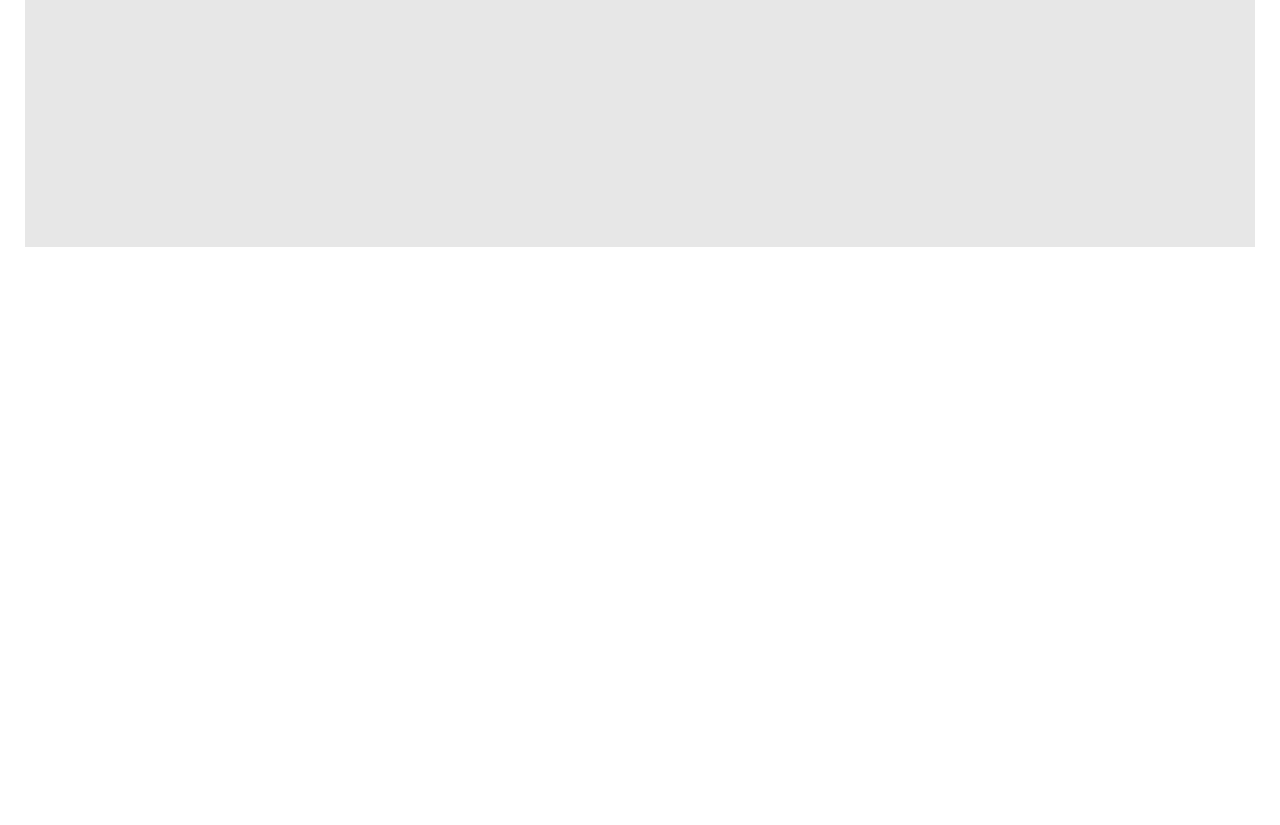
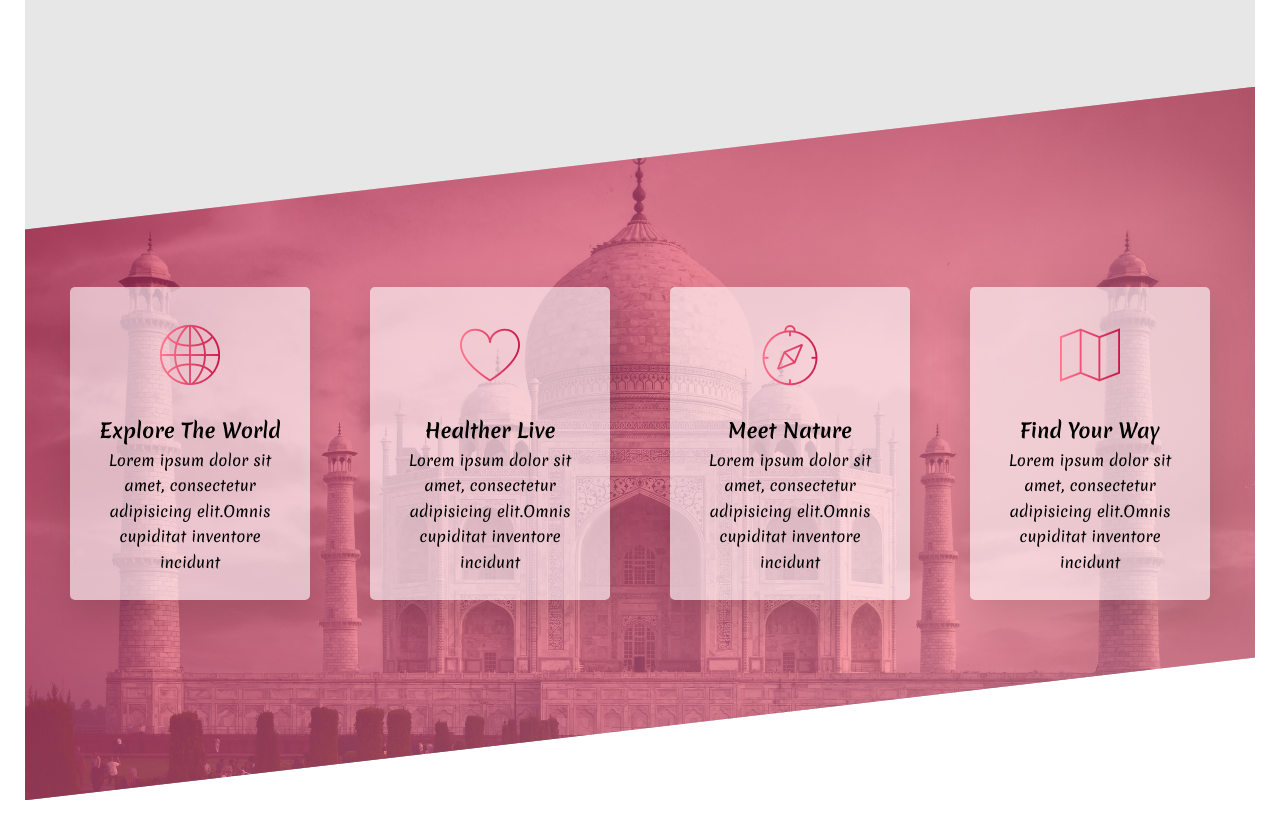
Before and after one commit to Ahmed-Roshdy-1/TOURLIFE, a website: page index.html in a window 1280 px wide. Shown: the part 1413-2238 px from the top of the page. Before the commit the page ends 1685 px from the top, so only its background shows below. Drawn offline with Linux system fonts and the light colour scheme; a web font is replaced by a local one.

Commit message:
feature section

```diff
--- /dev/null
+++ b/css/font-icon.css
@@ -0,0 +1,445 @@
+@charset "UTF-8";
+
+@font-face {
+  font-family: "linea-basic-10";
+  src:url("fonts/linea-basic-10.eot");
+  src:url("fonts/linea-basic-10.eot?#iefix") format("embedded-opentype"),
+    url("fonts/linea-basic-10.woff") format("woff"),
+    url("fonts/linea-basic-10.ttf") format("truetype"),
+    url("fonts/linea-basic-10.svg#linea-basic-10") format("svg");
+  font-weight: normal;
+  font-style: normal;
+
+}
+
+[data-icon]:before {
+  font-family: "linea-basic-10" !important;
+  content: attr(data-icon);
+  font-style: normal !important;
+  font-weight: normal !important;
+  font-variant: normal !important;
+  text-transform: none !important;
+  speak: none;
+  line-height: 1;
+  -webkit-font-smoothing: antialiased;
+  -moz-osx-font-smoothing: grayscale;
+}
+
+[class^="icon-"]:before,
+[class*=" icon-"]:before {
+  font-family: "linea-basic-10" !important;
+  font-style: normal !important;
+  font-weight: normal !important;
+  font-variant: normal !important;
+  text-transform: none !important;
+  speak: none;
+  line-height: 1;
+  -webkit-font-smoothing: antialiased;
+  -moz-osx-font-smoothing: grayscale;
+}
+
+.icon-basic-accelerator:before {
+  content: "a";
+}
+.icon-basic-alarm:before {
+  content: "b";
+}
+.icon-basic-anchor:before {
+  content: "c";
+}
+.icon-basic-anticlockwise:before {
+  content: "d";
+}
+.icon-basic-archive:before {
+  content: "e";
+}
+.icon-basic-archive-full:before {
+  content: "f";
+}
+.icon-basic-ban:before {
+  content: "g";
+}
+.icon-basic-battery-charge:before {
+  content: "h";
+}
+.icon-basic-battery-empty:before {
+  content: "i";
+}
+.icon-basic-battery-full:before {
+  content: "j";
+}
+.icon-basic-battery-half:before {
+  content: "k";
+}
+.icon-basic-bolt:before {
+  content: "l";
+}
+.icon-basic-book:before {
+  content: "m";
+}
+.icon-basic-book-pen:before {
+  content: "n";
+}
+.icon-basic-book-pencil:before {
+  content: "o";
+}
+.icon-basic-bookmark:before {
+  content: "p";
+}
+.icon-basic-calculator:before {
+  content: "q";
+}
+.icon-basic-calendar:before {
+  content: "r";
+}
+.icon-basic-cards-diamonds:before {
+  content: "s";
+}
+.icon-basic-cards-hearts:before {
+  content: "t";
+}
+.icon-basic-case:before {
+  content: "u";
+}
+.icon-basic-chronometer:before {
+  content: "v";
+}
+.icon-basic-clessidre:before {
+  content: "w";
+}
+.icon-basic-clock:before {
+  content: "x";
+}
+.icon-basic-clockwise:before {
+  content: "y";
+}
+.icon-basic-cloud:before {
+  content: "z";
+}
+.icon-basic-clubs:before {
+  content: "A";
+}
+.icon-basic-compass:before {
+  content: "B";
+}
+.icon-basic-cup:before {
+  content: "C";
+}
+.icon-basic-diamonds:before {
+  content: "D";
+}
+.icon-basic-display:before {
+  content: "E";
+}
+.icon-basic-download:before {
+  content: "F";
+}
+.icon-basic-exclamation:before {
+  content: "G";
+}
+.icon-basic-eye:before {
+  content: "H";
+}
+.icon-basic-eye-closed:before {
+  content: "I";
+}
+.icon-basic-female:before {
+  content: "J";
+}
+.icon-basic-flag1:before {
+  content: "K";
+}
+.icon-basic-flag2:before {
+  content: "L";
+}
+.icon-basic-floppydisk:before {
+  content: "M";
+}
+.icon-basic-folder:before {
+  content: "N";
+}
+.icon-basic-folder-multiple:before {
+  content: "O";
+}
+.icon-basic-gear:before {
+  content: "P";
+}
+.icon-basic-geolocalize-01:before {
+  content: "Q";
+}
+.icon-basic-geolocalize-05:before {
+  content: "R";
+}
+.icon-basic-globe:before {
+  content: "S";
+}
+.icon-basic-gunsight:before {
+  content: "T";
+}
+.icon-basic-hammer:before {
+  content: "U";
+}
+.icon-basic-headset:before {
+  content: "V";
+}
+.icon-basic-heart:before {
+  content: "W";
+}
+.icon-basic-heart-broken:before {
+  content: "X";
+}
+.icon-basic-helm:before {
+  content: "Y";
+}
+.icon-basic-home:before {
+  content: "Z";
+}
+.icon-basic-info:before {
+  content: "0";
+}
+.icon-basic-ipod:before {
+  content: "1";
+}
+.icon-basic-joypad:before {
+  content: "2";
+}
+.icon-basic-key:before {
+  content: "3";
+}
+.icon-basic-keyboard:before {
+  content: "4";
+}
+.icon-basic-laptop:before {
+  content: "5";
+}
+.icon-basic-life-buoy:before {
+  content: "6";
+}
+.icon-basic-lightbulb:before {
+  content: "7";
+}
+.icon-basic-link:before {
+  content: "8";
+}
+.icon-basic-lock:before {
+  content: "9";
+}
+.icon-basic-lock-open:before {
+  content: "!";
+}
+.icon-basic-magic-mouse:before {
+  content: "\"";
+}
+.icon-basic-magnifier:before {
+  content: "#";
+}
+.icon-basic-magnifier-minus:before {
+  content: "$";
+}
+.icon-basic-magnifier-plus:before {
+  content: "%";
+}
+.icon-basic-mail:before {
+  content: "&";
+}
+.icon-basic-mail-multiple:before {
+  content: "'";
+}
+.icon-basic-mail-open:before {
+  content: "(";
+}
+.icon-basic-mail-open-text:before {
+  content: ")";
+}
+.icon-basic-male:before {
+  content: "*";
+}
+.icon-basic-map:before {
+  content: "+";
+}
+.icon-basic-message:before {
+  content: ",";
+}
+.icon-basic-message-multiple:before {
+  content: "-";
+}
+.icon-basic-message-txt:before {
+  content: ".";
+}
+.icon-basic-mixer2:before {
+  content: "/";
+}
+.icon-basic-mouse:before {
+  content: ":";
+}
+.icon-basic-notebook:before {
+  content: ";";
+}
+.icon-basic-notebook-pen:before {
+  content: "<";
+}
+.icon-basic-notebook-pencil:before {
+  content: "=";
+}
+.icon-basic-paperplane:before {
+  content: ">";
+}
+.icon-basic-pencil-ruler:before {
+  content: "?";
+}
+.icon-basic-pencil-ruler-pen:before {
+  content: "@";
+}
+.icon-basic-photo:before {
+  content: "[";
+}
+.icon-basic-picture:before {
+  content: "]";
+}
+.icon-basic-picture-multiple:before {
+  content: "^";
+}
+.icon-basic-pin1:before {
+  content: "_";
+}
+.icon-basic-pin2:before {
+  content: "`";
+}
+.icon-basic-postcard:before {
+  content: "{";
+}
+.icon-basic-postcard-multiple:before {
+  content: "|";
+}
+.icon-basic-printer:before {
+  content: "}";
+}
+.icon-basic-question:before {
+  content: "~";
+}
+.icon-basic-rss:before {
+  content: "\\";
+}
+.icon-basic-server:before {
+  content: "\e000";
+}
+.icon-basic-server2:before {
+  content: "\e001";
+}
+.icon-basic-server-cloud:before {
+  content: "\e002";
+}
+.icon-basic-server-download:before {
+  content: "\e003";
+}
+.icon-basic-server-upload:before {
+  content: "\e004";
+}
+.icon-basic-settings:before {
+  content: "\e005";
+}
+.icon-basic-share:before {
+  content: "\e006";
+}
+.icon-basic-sheet:before {
+  content: "\e007";
+}
+.icon-basic-sheet-multiple:before {
+  content: "\e008";
+}
+.icon-basic-sheet-pen:before {
+  content: "\e009";
+}
+.icon-basic-sheet-pencil:before {
+  content: "\e00a";
+}
+.icon-basic-sheet-txt:before {
+  content: "\e00b";
+}
+.icon-basic-signs:before {
+  content: "\e00c";
+}
+.icon-basic-smartphone:before {
+  content: "\e00d";
+}
+.icon-basic-spades:before {
+  content: "\e00e";
+}
+.icon-basic-spread:before {
+  content: "\e00f";
+}
+.icon-basic-spread-bookmark:before {
+  content: "\e010";
+}
+.icon-basic-spread-text:before {
+  content: "\e011";
+}
+.icon-basic-spread-text-bookmark:before {
+  content: "\e012";
+}
+.icon-basic-star:before {
+  content: "\e013";
+}
+.icon-basic-tablet:before {
+  content: "\e014";
+}
+.icon-basic-target:before {
+  content: "\e015";
+}
+.icon-basic-todo:before {
+  content: "\e016";
+}
+.icon-basic-todo-pen:before {
+  content: "\e017";
+}
+.icon-basic-todo-pencil:before {
+  content: "\e018";
+}
+.icon-basic-todo-txt:before {
+  content: "\e019";
+}
+.icon-basic-todolist-pen:before {
+  content: "\e01a";
+}
+.icon-basic-todolist-pencil:before {
+  content: "\e01b";
+}
+.icon-basic-trashcan:before {
+  content: "\e01c";
+}
+.icon-basic-trashcan-full:before {
+  content: "\e01d";
+}
+.icon-basic-trashcan-refresh:before {
+  content: "\e01e";
+}
+.icon-basic-trashcan-remove:before {
+  content: "\e01f";
+}
+.icon-basic-upload:before {
+  content: "\e020";
+}
+.icon-basic-usb:before {
+  content: "\e021";
+}
+.icon-basic-video:before {
+  content: "\e022";
+}
+.icon-basic-watch:before {
+  content: "\e023";
+}
+.icon-basic-webpage:before {
+  content: "\e024";
+}
+.icon-basic-webpage-img-txt:before {
+  content: "\e025";
+}
+.icon-basic-webpage-multiple:before {
+  content: "\e026";
+}
+.icon-basic-webpage-txt:before {
+  content: "\e027";
+}
+.icon-basic-world:before {
+  content: "\e028";
+}
--- a/index.html
+++ b/index.html
@@ -11,6 +11,7 @@
       rel="stylesheet"
     />
     <!-- Main style  -->
+    <link rel="stylesheet" href="css/font-icon.css" />
     <link rel="stylesheet" href="css/style.css" />
   </head>
   <body>
@@ -59,6 +60,55 @@
           </div>
         </div>
       </section>
+
+      <!-- start features section -->
+      <section class="features">
+        <div class="row">
+          <div class="col-1-of-4">
+            <div class="feature-box">
+              <i class="feature-box__icon icon-basic-world"></i>
+              <h3 class="heading-tertiary">explore the world</h3>
+              <p class="feature-box__text">
+                Lorem ipsum dolor sit amet, consectetur adipisicing elit.Omnis cupiditat inventore incidunt
+              </p>
+            </div>
+          </div>
+
+          <div class="row">
+            <div class="col-1-of-4">
+              <div class="feature-box">
+                <i class="feature-box__icon icon-basic-heart"></i>
+                <h3 class="heading-tertiary">healther live</h3>
+                <p class="feature-box__text">
+                  Lorem ipsum dolor sit amet, consectetur adipisicing elit.Omnis cupiditat inventore incidunt
+                </p>
+              </div>
+            </div>
+
+            <div class="row">
+              <div class="col-1-of-4">
+                <div class="feature-box">
+                  <i class="feature-box__icon icon-basic-compass"></i>
+                  <h3 class="heading-tertiary">Meet Nature</h3>
+                  <p class="feature-box__text">
+                    Lorem ipsum dolor sit amet, consectetur adipisicing elit.Omnis cupiditat inventore incidunt
+                  </p>
+                </div>
+              </div>
+
+              <div class="row">
+                <div class="col-1-of-4">
+                  <div class="feature-box">
+                    <i class="feature-box__icon icon-basic-map"></i>
+                    <h3 class="heading-tertiary">find your way</h3>
+                    <p class="feature-box__text">
+                      Lorem ipsum dolor sit amet, consectetur adipisicing elit.Omnis cupiditat inventore incidunt
+                    </p>
+                  </div>
+                </div>
+        </div>
+      </section>
+      <!-- end features section -->
       <!-- End of about section -->
     </main>
 
--- a/sass/abstracts/_variavles.scss
+++ b/sass/abstracts/_variavles.scss
@@ -5,15 +5,15 @@
 
 $color-grey-light-1: #e7e7e7;
 
-$color-grey-dark: #777;
+$color-grey-dark: #000;
 $text-color: #fff;
 $color-black: #000;
 
 // font
 
-$defualt-font-size:1.6rem;
+$defualt-font-size: 1.6rem;
 
 // Drid
-$grid-width:114rem;
-$gutter-vertical:8rem;
-$gutter-horizonal:6rem;
+$grid-width: 114rem;
+$gutter-vertical: 8rem;
+$gutter-horizonal: 6rem;
--- /dev/null
+++ b/sass/components/_features.scss
@@ -0,0 +1,25 @@
+.feature-box {
+  background-color: rgba($text-color, 0.6);
+  font-size: 1.5rem;
+  padding: 2.5rem;
+  text-align: center;
+  border-radius: 0.5rem;
+  box-shadow: 0 1.5rem 4rem rgba($color-black, 0.15);
+  transition: all 0.3s;
+
+  &__icon {
+    font-size: 6rem;
+    display: inline-block;
+    background-image: linear-gradient(to right, $color-primary-light, $color-primary-dark);
+    -webkit-background-clip: text;
+    color: transparent;
+  }
+
+  &:hover {
+    transform: translateY(-1.8rem) scale(1.02);
+    transition: all 0.5s;
+  }
+
+  &__text {
+  }
+}
--- a/sass/main.scss
+++ b/sass/main.scss
@@ -9,6 +9,7 @@
 
 @import "components/button";
 @import "components/composition";
+@import "components/features";
 
 @import "layout/header";
 @import "layout/grid";
--- a/sass/pages/_home.scss
+++ b/sass/pages/_home.scss
@@ -3,3 +3,12 @@
   padding: 25rem 0;
   margin-top: -15vh;
 }
+
+.features {
+  padding: 20rem 0;
+  background-image: linear-gradient(to right bottom, rgba($color-primary-dark, 0.6), rgba($color-primary-light, 0.6)),
+    url(../Images/featuer.jpg);
+  background-size: cover;
+  clip-path: polygon(100% 0, 100% 80%, 0 100%, 0 20%);
+  margin-top: -20vh;
+}
```
Also changed, not shown: Images/featuer.jpg (added), css/fonts/linea-basic-10.ttf (added), css/fonts/linea-basic-10.woff (added), css/style.css, 2 other files.
